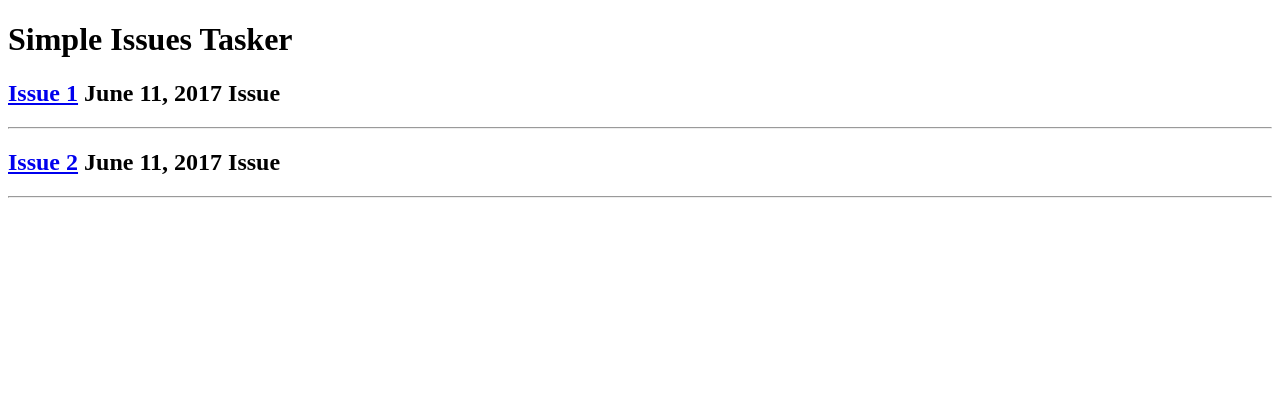
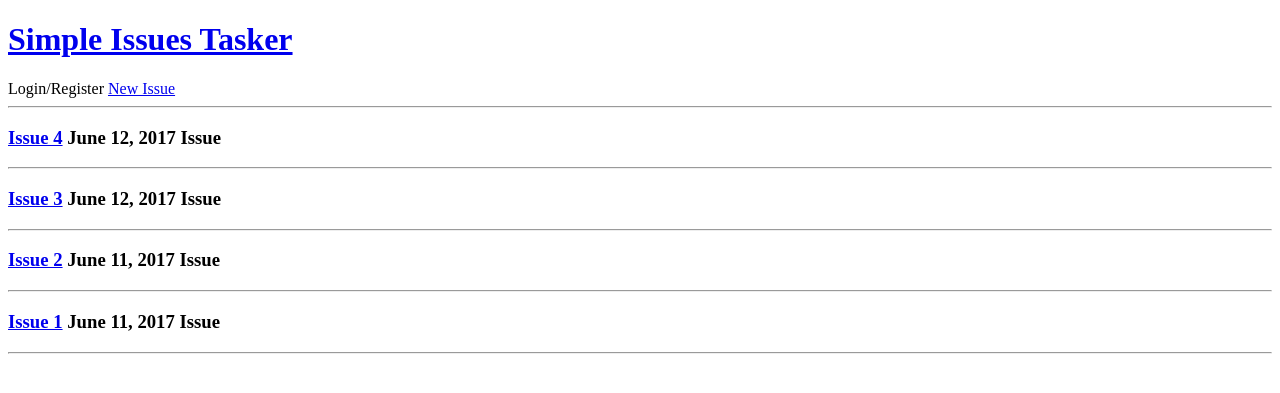
Before and after one commit to saninstein/cq-tracker, a Django app: page / in a window 1280 px wide. Shown: the top 393 px of the page. Run offline with Django 3.2, Linux system fonts and the light colour scheme; data comes from the database, SQL or seed files in the repository.

Commit message:
views: forms

```diff
--- a/si_tracker/models.py
+++ b/si_tracker/models.py
@@ -39,21 +39,22 @@ class Item(models.Model):
         return [x[1] for x in self.visibility if x[0] == self.visible][0]
 
 
+class Issue(Item):
+    type = "Issue"
+    raised_by = models.ForeignKey(User, verbose_name="Raised by", related_name='Issue')
+    assigned_to = models.ForeignKey(User, verbose_name="Assigned to")
+    # related_tasks = models.ManyToManyField(Task, related_name='issue', verbose_name="Related tasks")
+
+    def get_absolute_url(self):
+        return reverse('tracker:issue', args=[self.id])
+
+
 class Task(Item):
     types = (('T', 'Task'), ('I', 'Idea'))
     raised_by = models.ForeignKey(User, verbose_name="Raised by", related_name='Task')
     assigned_to = models.ForeignKey(User, verbose_name="Assigned to")
     type = models.CharField(max_length=10, choices=types, default=types[0], verbose_name="Type")
+    issue = models.ForeignKey(Issue, verbose_name='Issue')
 
     def get_absolute_url(self):
         return reverse('tracker:task', args=[self.id])
-
-
-class Issue(Item):
-    type = "Issue"
-    raised_by = models.ForeignKey(User, verbose_name="Raised by", related_name='Issue')
-    assigned_to = models.ForeignKey(User, verbose_name="Assigned to")
-    related_tasks = models.ManyToManyField(Task, related_name='issue', verbose_name="Related tasks")
-
-    def get_absolute_url(self):
-        return reverse('tracker:issue', args=[self.id])
--- a/si_tracker/templates/issue/index.html
+++ b/si_tracker/templates/issue/index.html
@@ -2,6 +2,7 @@
 
 {% block content %}
     <h1>{{ item.title }}</h1>
+    <a href="{% url 'tracker:update_issue' item.id %}">Edit</a>
     <hr>
     <p>{{ item.type }} {{ item.date_raised }} {{ item.date_due }} {{ item.get_visible }} {{ item.get_status }} {{ item.assigned_to.username }}</p>
     <hr>
--- a/si_tracker/templates/items/index.html
+++ b/si_tracker/templates/items/index.html
@@ -1,8 +1,10 @@
 {% extends 'base.html' %}
 
 {% block content %}
+    <a href="{% url 'tracker:new_issue' %}">New Issue</a>
+    <hr>
     {% for item in items %}
-        <h2><a href="{{ item.get_absolute_url }}">{{ item.title }}</a> {{ item.date_raised }} {{ item.type }}</h2>
+        <h3><a href="{{ item.get_absolute_url }}">{{ item.title }}</a> {{ item.date_raised }} {{ item.type }}</h3>
         <hr>
     {% endfor %}
 {% endblock %}
--- a/si_tracker/urls.py
+++ b/si_tracker/urls.py
@@ -2,6 +2,8 @@ from django.conf.urls import url
 from si_tracker import views
 
 urlpatterns = [
+    url(r'new/issue/$', views.issue_create_update, name='new_issue'),
+    url(r'update/issue/(?P<item>\d+)', views.issue_create_update, name='update_issue'),
     url(r'^issue/(?P<item>\d+)', views.issue, name='issue'),
     url(r'^task/(?P<item>\d+)', views.task, name='task'),
     url(r'^$', views.items, name='items'),
--- a/si_tracker/views.py
+++ b/si_tracker/views.py
@@ -1,25 +1,54 @@
-from django.shortcuts import render, render_to_response
+from django.shortcuts import render, render_to_response, get_object_or_404, redirect
 from django.http import HttpResponse
 from si_tracker.models import *
+from si_tracker.forms import *
+
+def user_context(req):
+    return {
+        'user': req.user
+    }
 
 def general(req):
     return HttpResponse("Hello")
 
 def items(req):
     args = dict()
-    args['items'] = Issue.objects.all()
-    return render_to_response('items/index.html', args)
+    args['items'] = Issue.objects.all().order_by('-id')
+    return render(req, 'items/index.html', args)
 
 def issue(req, item=None):
     args = dict()
     issue = Issue.objects.get(id=item)
     args['item'] = issue
-    args['tasks'] = issue.related_tasks.all()
-    return render_to_response('issue/index.html', args)
+    args['tasks'] = issue.task_set.all()
+    return render(req, 'issue/index.html', args)
 
 def task(req, item=None):
     args = dict()
     task = Task.objects.get(id=item)
     args['item'] = task
-    args['issue'] = task.issue.all()[0]
-    return render_to_response('task/index.html', args)
+    args['issue'] = task.issue
+    return render(req, 'task/index.html', args)
+
+def issue_create_update(req, item=''):
+    args = dict()
+    if item:
+        issue = get_object_or_404(Issue, id=item)
+        args['item'] = issue.id
+    else:
+        issue = None
+        args['item'] = None
+
+    if req.method == 'POST':
+        form = IssueForm(req.POST, instance=issue)
+        if form.is_valid():
+            issue = form.save(commit=False)
+            form.save()
+            return redirect(issue.get_absolute_url())
+        else:
+            args['form'] = form
+
+    else:
+        args['form'] = IssueForm(instance=issue)
+
+    return render(req, 'issue_update_create/index.html', args)
--- a/templates/base.html
+++ b/templates/base.html
@@ -5,7 +5,8 @@
     <title>Title</title>
 </head>
 <body>
-    <h1>Simple Issues Tasker</h1>
+    <h1><a href="{% url 'tracker:items' %}">Simple Issues Tasker</a></h1>
+    {% if user.is_authenticated %}<h3>Hello, {{ user }}</h3>{% else %} Login/Register {% endif %}
     {% block content %}{% endblock %}
 
 </body>
```
Also changed, not shown: si_tracker/forms.py (added, +14 -0 lines), db.sqlite3.
